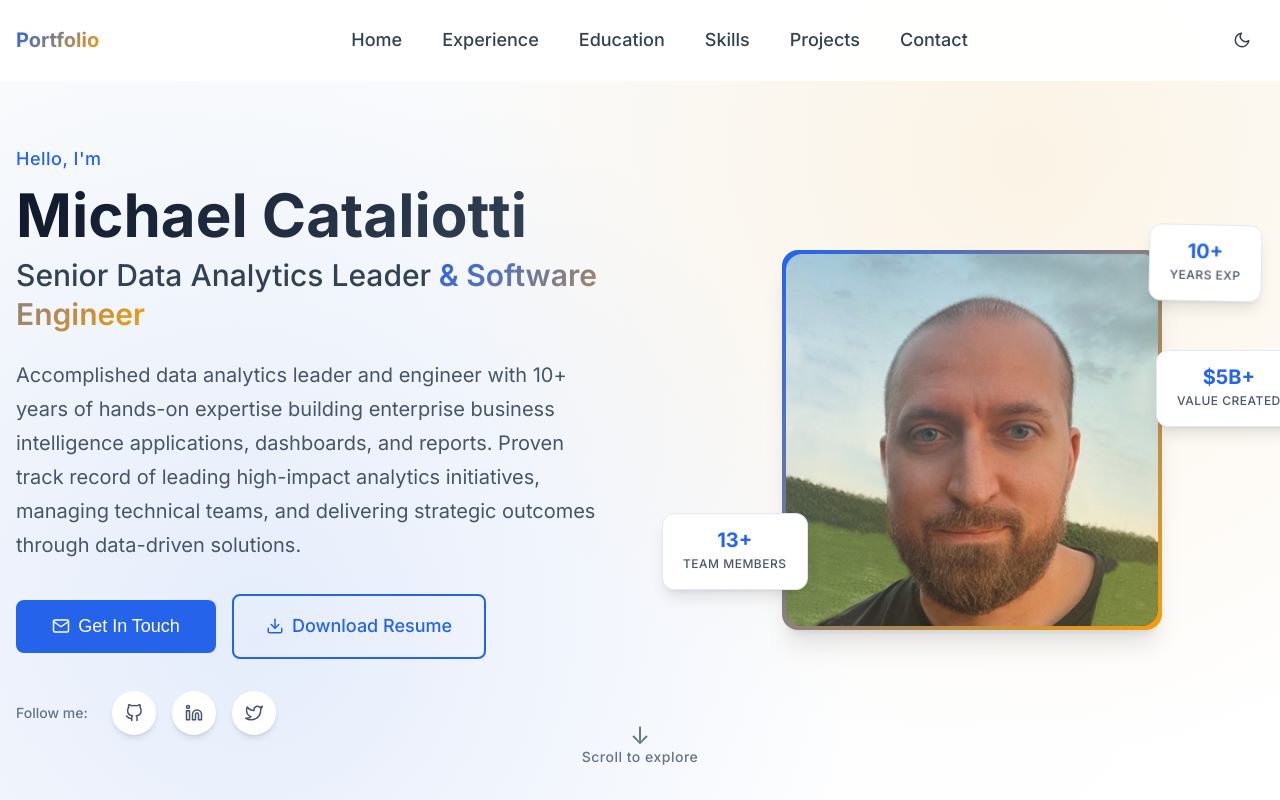
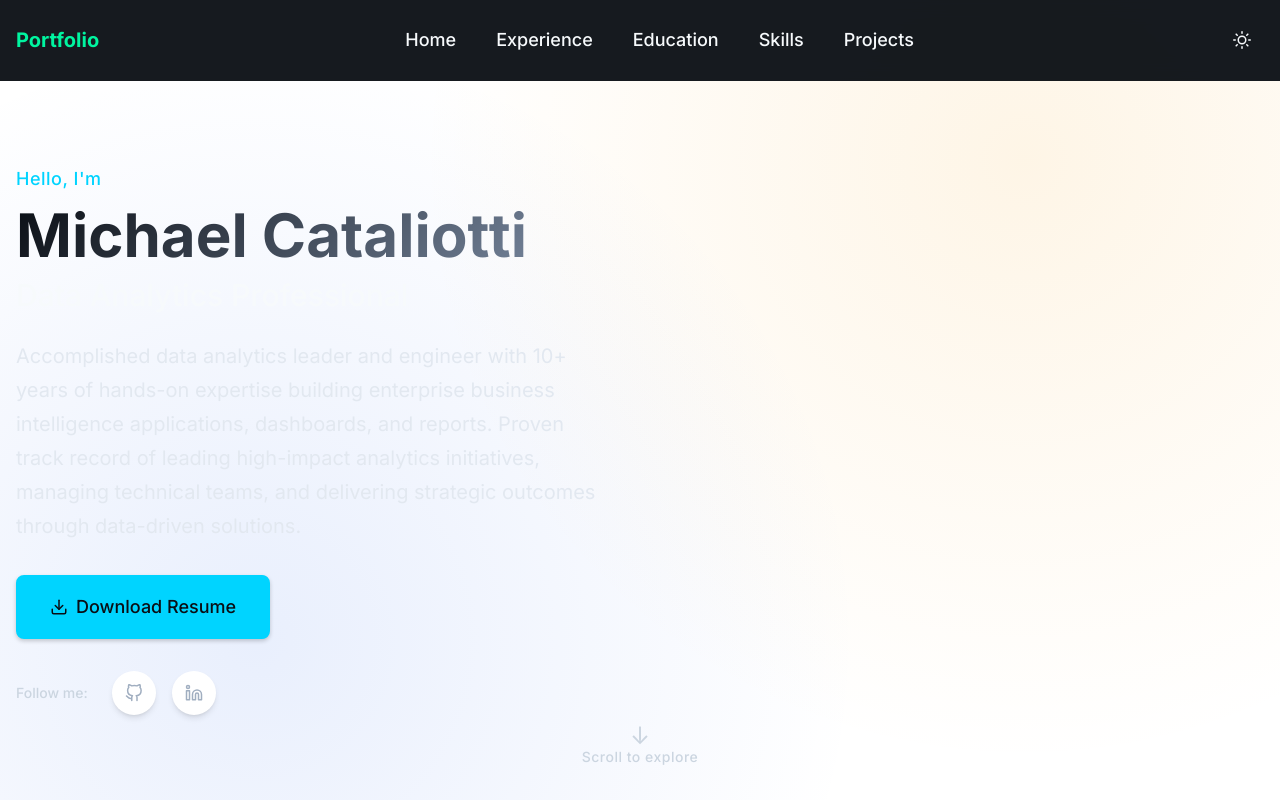
Before and after one commit to mikec2611/personal-portfolio, a React (Create React App) app: page / in a window 1280 px wide. Shown: the top 800 px of the page. Built offline with nearby package versions, Linux system fonts and the light colour scheme.

Commit message:
Update design: implement flat tech theme with default dark mode and update professional title

```diff
--- a/public/index.html
+++ b/public/index.html
@@ -5,22 +5,22 @@
     <link rel="icon" href="%PUBLIC_URL%/favicon.ico" />
     <meta name="viewport" content="width=device-width, initial-scale=1" />
     <meta name="theme-color" content="#000000" />
-    <meta name="description" content="Michael Cataliotti - Senior Data Analytics Leader & Software Engineer with 10+ years experience in business intelligence, team leadership, and enterprise applications" />
+    <meta name="description" content="Michael Cataliotti - Data Analytics Professional with 10+ years experience in business intelligence, team leadership, and enterprise applications" />
     <meta name="keywords" content="data analytics, business intelligence, software engineering, python, sql, leadership, tableau, teradata" />
     <meta name="author" content="Michael Cataliotti" />
 
     <!-- Open Graph / Facebook -->
     <meta property="og:type" content="website" />
     <meta property="og:url" content="https://yourportfolio.com/" />
-    <meta property="og:title" content="Michael Cataliotti - Data Analytics Leader & Software Engineer" />
-    <meta property="og:description" content="Senior Data Analytics Leader with 10+ years experience in business intelligence, team leadership, and enterprise applications" />
+    <meta property="og:title" content="Michael Cataliotti - Data Analytics Professional" />
+    <meta property="og:description" content="Data Analytics Professional with 10+ years experience in business intelligence, team leadership, and enterprise applications" />
     <meta property="og:image" content="%PUBLIC_URL%/og-image.jpg" />
 
     <!-- Twitter -->
     <meta property="twitter:card" content="summary_large_image" />
     <meta property="twitter:url" content="https://yourportfolio.com/" />
-    <meta property="twitter:title" content="Michael Cataliotti - Data Analytics Leader & Software Engineer" />
-    <meta property="twitter:description" content="Senior Data Analytics Leader with 10+ years experience in business intelligence, team leadership, and enterprise applications" />
+    <meta property="twitter:title" content="Michael Cataliotti - Data Analytics Professional" />
+    <meta property="twitter:description" content="Data Analytics Professional with 10+ years experience in business intelligence, team leadership, and enterprise applications" />
     <meta property="twitter:image" content="%PUBLIC_URL%/og-image.jpg" />
 
     <link rel="apple-touch-icon" href="%PUBLIC_URL%/logo192.png" />
@@ -31,7 +31,7 @@
     <link rel="preconnect" href="https://fonts.gstatic.com" crossorigin>
     <link href="https://fonts.googleapis.com/css2?family=Inter:wght@300;400;500;600;700&family=Fira+Code:wght@400;500&display=swap" rel="stylesheet">
 
-    <title>Michael Cataliotti - Data Analytics Leader & Software Engineer</title>
+    <title>Michael Cataliotti - Data Analytics Professional</title>
   </head>
   <body>
     <noscript>You need to enable JavaScript to run this app.</noscript>
--- a/src/App.css
+++ b/src/App.css
@@ -1,27 +1,41 @@
 /* Global Variables */
 :root {
-  /* Colors */
-  --primary-color: #2563eb;
-  --primary-dark: #1d4ed8;
-  --primary-light: #3b82f6;
-  --secondary-color: #64748b;
-  --accent-color: #f59e0b;
-  --success-color: #10b981;
-  --warning-color: #f59e0b;
-  --error-color: #ef4444;
+  /* Tech Theme - Flat Professional Palette */
+  --primary-color: #1a202c;      /* Deep tech navy */
+  --primary-dark: #0f1419;       /* Darker navy for hovers */
+  --primary-light: #2d3748;      /* Lighter tech gray */
+  --secondary-color: #4a5568;     /* Tech gray */
+  --accent-color: #00d4ff;       /* Electric cyan - tech highlight */
+  --accent-warm: #ff6b35;        /* Tech orange for contrast */
+  --accent-green: #00f5a0;       /* Terminal green */
+  --success-color: #48bb78;      /* Flat green */
+  --warning-color: #ed8936;      /* Flat orange */
+  --error-color: #f56565;        /* Flat red */
 
-  /* Neutral Colors */
+  /* Light Theme Neutral Colors */
   --white: #ffffff;
-  --gray-50: #f8fafc;
-  --gray-100: #f1f5f9;
-  --gray-200: #e2e8f0;
-  --gray-300: #cbd5e1;
-  --gray-400: #94a3b8;
-  --gray-500: #64748b;
-  --gray-600: #475569;
-  --gray-700: #334155;
-  --gray-800: #1e293b;
-  --gray-900: #0f172a;
+  --gray-50: #f8fafc;            /* Lightest background */
+  --gray-100: #f1f5f9;          /* Card backgrounds */
+  --gray-200: #e2e8f0;          /* Borders light */
+  --gray-300: #cbd5e1;          /* Borders medium */
+  --gray-400: #94a3b8;          /* Text muted */
+  --gray-500: #64748b;          /* Text secondary */
+  --gray-600: #475569;          /* Text primary light */
+  --gray-700: #334155;          /* Headings light */
+  --gray-800: #1e293b;          /* Dark text */
+  --gray-900: #0f172a;          /* Darkest text */
+
+  /* Additional professional tones */
+  --slate-50: #f8fafc;
+  --slate-100: #f1f5f9;
+  --slate-200: #e2e8f0;
+  --slate-300: #cbd5e1;
+  --slate-400: #94a3b8;
+  --slate-500: #64748b;
+  --slate-600: #475569;
+  --slate-700: #334155;
+  --slate-800: #1e293b;
+  --slate-900: #0f172a;
 
   /* Typography */
   --font-family-primary: 'Inter', -apple-system, BlinkMacSystemFont, 'Segoe UI', 'Roboto', sans-serif;
@@ -82,22 +96,46 @@
   --container-2xl: 1536px;
 }
 
-/* Dark Mode Variables */
+/* Dark Mode Variables - Tech Dark Theme */
 [data-theme="dark"] {
-  --primary-color: #60a5fa;
-  --primary-dark: #3b82f6;
-  --primary-light: #93c5fd;
-  --white: var(--gray-900);
-  --gray-50: var(--gray-800);
-  --gray-100: var(--gray-700);
-  --gray-200: var(--gray-600);
-  --gray-300: var(--gray-500);
-  --gray-400: var(--gray-400);
-  --gray-500: var(--gray-300);
-  --gray-600: var(--gray-200);
-  --gray-700: var(--gray-100);
-  --gray-800: var(--gray-50);
-  --gray-900: #ffffff;
+  /* Tech dark mode colors - flat and modern */
+  --primary-color: #00d4ff;      /* Electric cyan as primary in dark */
+  --primary-dark: #00b8e6;       /* Darker cyan for hovers */
+  --primary-light: #33ddff;      /* Lighter cyan for accents */
+  --accent-color: #00f5a0;       /* Terminal green accent */
+  --accent-warm: #ff8c42;        /* Bright tech orange */
+
+  /* Dark theme background system - tech inspired */
+  --white: #0a0e14;              /* Deep tech background */
+  --gray-50: #1a202c;            /* Secondary background */
+  --gray-100: #2d3748;          /* Card backgrounds */
+  --gray-200: #4a5568;          /* Elevated surfaces */
+  --gray-300: #718096;          /* Borders and dividers */
+  --gray-400: #a0aec0;          /* Muted text */
+  --gray-500: #cbd5e0;          /* Secondary text */
+  --gray-600: #e2e8f0;          /* Primary text */
+  --gray-700: #f7fafc;          /* Headings */
+  --gray-800: #ffffff;          /* High contrast text */
+  --gray-900: #ffffff;          /* Maximum contrast */
+
+  /* Dark theme slate system - tech colors */
+  --slate-50: #0a0e14;          /* Deepest tech background */
+  --slate-100: #1a202c;         /* Panel backgrounds */
+  --slate-200: #2d3748;         /* Card surfaces */
+  --slate-300: #4a5568;         /* Interactive surfaces */
+  --slate-400: #718096;         /* Subtle borders */
+  --slate-500: #a0aec0;         /* Text muted */
+  --slate-600: #cbd5e0;         /* Text secondary */
+  --slate-700: #e2e8f0;         /* Text primary */
+  --slate-800: #f7fafc;         /* Headings */
+  --slate-900: #ffffff;         /* High contrast */
+
+  /* Dark mode specific additions - tech surfaces */
+  --surface-primary: #1a202c;    /* Primary surface color */
+  --surface-secondary: #2d3748;  /* Secondary surface color */
+  --surface-elevated: #4a5568;   /* Elevated/hover surfaces */
+  --border-subtle: #2d3748;      /* Subtle borders */
+  --border-default: #4a5568;     /* Default borders */
 }
 
 /* Reset and Base Styles */
@@ -192,12 +230,58 @@ a:hover {
   content: '';
   width: 60px;
   height: 4px;
-  background: linear-gradient(90deg, var(--primary-color), var(--accent-color));
+  background: var(--accent-color);
   border-radius: var(--radius-full);
   position: absolute;
   bottom: -var(--spacing-3);
   left: 50%;
   transform: translateX(-50%);
+}
+
+/* Flat tech design elements */
+.tech-primary {
+  background: var(--primary-color);
+  color: var(--white);
+}
+
+.tech-accent {
+  background: var(--accent-color);
+  color: var(--primary-color);
+}
+
+.tech-text-highlight {
+  color: var(--accent-color);
+  font-weight: 600;
+}
+
+/* Tech-inspired flat borders */
+.tech-border {
+  border: 2px solid var(--accent-color);
+}
+
+.tech-border-subtle {
+  border: 1px solid var(--border-default);
+}
+
+/* Tech glow effects (subtle) */
+.tech-glow {
+  box-shadow: 0 0 20px rgba(0, 212, 255, 0.1);
+}
+
+[data-theme="dark"] .tech-glow {
+  box-shadow: 0 0 20px rgba(0, 212, 255, 0.15);
+}
+
+/* Flat card enhancements */
+.tech-card {
+  border: 1px solid var(--border-default);
+  border-radius: var(--radius-lg);
+  background: var(--white);
+}
+
+[data-theme="dark"] .tech-card {
+  background: var(--surface-secondary);
+  border-color: var(--border-subtle);
 }
 
 /* Buttons */
@@ -240,6 +324,32 @@ a:hover {
   transform: translateY(-2px);
 }
 
+/* Flat tech button styles for dark mode */
+[data-theme="dark"] .btn-primary {
+  background: var(--primary-color);
+  box-shadow: 0 2px 4px rgba(0, 0, 0, 0.2);
+  border: 2px solid var(--primary-color);
+}
+
+[data-theme="dark"] .btn-primary:hover {
+  background: var(--primary-dark);
+  border-color: var(--primary-dark);
+  box-shadow: 0 4px 8px rgba(0, 212, 255, 0.3);
+  color: var(--white);
+}
+
+[data-theme="dark"] .btn-secondary {
+  background-color: transparent;
+  border-color: var(--primary-color);
+  color: var(--primary-color);
+}
+
+[data-theme="dark"] .btn-secondary:hover {
+  background: var(--primary-color);
+  border-color: var(--primary-color);
+  color: var(--white);
+}
+
 .btn-lg {
   padding: var(--spacing-4) var(--spacing-8);
   font-size: var(--text-lg);
@@ -252,11 +362,24 @@ a:hover {
   box-shadow: var(--shadow-md);
   padding: var(--spacing-6);
   transition: all var(--transition-base);
+  border: 1px solid var(--gray-200);
 }
 
 .card:hover {
   transform: translateY(-4px);
   box-shadow: var(--shadow-xl);
+}
+
+/* Enhanced card styles for dark mode */
+[data-theme="dark"] .card {
+  background: var(--surface-secondary);
+  border-color: var(--border-subtle);
+  box-shadow: 0 4px 6px rgba(0, 0, 0, 0.3);
+}
+
+[data-theme="dark"] .card:hover {
+  background: var(--surface-elevated);
+  box-shadow: 0 20px 25px rgba(0, 0, 0, 0.4);
 }
 
 /* Responsive Grid */
--- a/src/App.js
+++ b/src/App.js
@@ -6,7 +6,7 @@ import WorkHistory from './components/WorkHistory';
 import Education from './components/Education';
 import Skills from './components/Skills';
 import Projects from './components/Projects';
-import Contact from './components/Contact';
+
 import Footer from './components/Footer';
 
 function App() {
@@ -19,7 +19,6 @@ function App() {
         <Education />
         <Skills />
         <Projects />
-        <Contact />
       </main>
       <Footer />
     </div>
--- a/src/components/Header.css
+++ b/src/components/Header.css
@@ -18,12 +18,14 @@
 }
 
 [data-theme="dark"] .header {
-  background-color: rgba(15, 23, 42, 0.95);
+  background-color: rgba(10, 14, 20, 0.95);
+  backdrop-filter: blur(10px);
 }
 
 [data-theme="dark"] .header--scrolled {
-  background-color: rgba(15, 23, 42, 0.98);
-  border-bottom-color: var(--gray-700);
+  background-color: rgba(10, 14, 20, 0.98);
+  border-bottom-color: var(--border-subtle);
+  box-shadow: 0 2px 8px rgba(0, 0, 0, 0.3);
 }
 
 .header__content {
@@ -49,10 +51,8 @@
 }
 
 .header__logo-text {
-  background: linear-gradient(135deg, var(--primary-color), var(--accent-color));
-  -webkit-background-clip: text;
-  -webkit-text-fill-color: transparent;
-  background-clip: text;
+  color: var(--accent-color);
+  font-weight: 700;
 }
 
 /* Desktop Navigation */
@@ -94,7 +94,7 @@
   left: 0;
   width: 0;
   height: 2px;
-  background: linear-gradient(90deg, var(--primary-color), var(--accent-color));
+  background: var(--accent-color);
   transition: width var(--transition-base);
 }
 
@@ -133,7 +133,8 @@
 
 [data-theme="dark"] .header__theme-toggle:hover,
 [data-theme="dark"] .header__mobile-menu-toggle:hover {
-  background-color: var(--gray-700);
+  background-color: var(--surface-elevated);
+  color: var(--accent-color);
 }
 
 .header__mobile-menu-toggle {
@@ -154,8 +155,9 @@
 }
 
 [data-theme="dark"] .header__mobile-menu {
-  background-color: var(--gray-800);
-  border-color: var(--gray-700);
+  background-color: var(--surface-primary);
+  border-color: var(--border-subtle);
+  box-shadow: 0 10px 25px rgba(0, 0, 0, 0.4);
 }
 
 .header__mobile-menu--open {
@@ -173,7 +175,7 @@
 }
 
 [data-theme="dark"] .header__mobile-nav-item {
-  border-bottom-color: var(--gray-700);
+  border-bottom-color: var(--border-subtle);
 }
 
 .header__mobile-nav-item:last-child {
@@ -196,7 +198,8 @@
 }
 
 [data-theme="dark"] .header__mobile-nav-link:hover {
-  background-color: var(--gray-700);
+  background-color: var(--surface-elevated);
+  color: var(--accent-color);
 }
 
 /* Desktop Styles */
--- a/src/components/Header.js
+++ b/src/components/Header.js
@@ -19,9 +19,14 @@ const Header = () => {
 
   useEffect(() => {
     const theme = localStorage.getItem('theme');
-    if (theme === 'dark') {
+    if (theme === 'light') {
+      setIsDarkMode(false);
+      document.documentElement.removeAttribute('data-theme');
+    } else {
+      // Default to dark mode
       setIsDarkMode(true);
       document.documentElement.setAttribute('data-theme', 'dark');
+      localStorage.setItem('theme', 'dark');
     }
   }, []);
 
@@ -43,8 +48,7 @@ const Header = () => {
     { name: 'Experience', href: '#work' },
     { name: 'Education', href: '#education' },
     { name: 'Skills', href: '#skills' },
-    { name: 'Projects', href: '#projects' },
-    { name: 'Contact', href: '#contact' }
+    { name: 'Projects', href: '#projects' }
   ];
 
   const scrollToSection = (href) => {
--- a/src/components/Hero.js
+++ b/src/components/Hero.js
@@ -1,6 +1,6 @@
 import React from 'react';
 import { motion } from 'framer-motion';
-import { FiDownload, FiMail, FiGithub, FiLinkedin, FiTwitter } from 'react-icons/fi';
+import { FiDownload, FiGithub, FiLinkedin } from 'react-icons/fi';
 import { useInView } from 'react-intersection-observer';
 import './Hero.css';
 
@@ -34,16 +34,10 @@ const Hero = () => {
 
   const socialLinks = [
     { name: 'GitHub', icon: FiGithub, url: 'https://github.com/mikec2611' },
-    { name: 'LinkedIn', icon: FiLinkedin, url: 'https://linkedin.com/in/mikec2611' },
-    { name: 'Twitter', icon: FiTwitter, url: 'https://twitter.com/mikec2611' }
+    { name: 'LinkedIn', icon: FiLinkedin, url: 'https://linkedin.com/in/mikec2611' }
   ];
 
-  const scrollToContact = () => {
-    const element = document.querySelector('#contact');
-    if (element) {
-      element.scrollIntoView({ behavior: 'smooth' });
-    }
-  };
+
 
   return (
     <section id="hero" className="hero">
@@ -65,8 +59,7 @@ const Hero = () => {
             </motion.h1>
 
             <motion.h2 className="hero__title" variants={itemVariants}>
-              <span className="hero__title-text">Senior Data Analytics Leader</span>
-              <span className="hero__title-accent"> & Software Engineer</span>
+              <span className="hero__title-text">Data Analytics Professional</span>
             </motion.h2>
 
             <motion.p className="hero__description" variants={itemVariants}>
@@ -77,16 +70,9 @@ const Hero = () => {
             </motion.p>
 
             <motion.div className="hero__actions" variants={itemVariants}>
-              <button
-                className="btn btn-primary btn-lg hero__cta"
-                onClick={scrollToContact}
-              >
-                <FiMail />
-                Get In Touch
-              </button>
               <a
                 href="/resume.pdf"
-                className="btn btn-secondary btn-lg hero__resume"
+                className="btn btn-primary btn-lg hero__resume"
                 download
                 target="_blank"
                 rel="noopener noreferrer"
@@ -120,79 +106,7 @@ const Hero = () => {
             </motion.div>
           </div>
 
-          <div className="hero__visual">
-            <motion.div
-              className="hero__image-container"
-              variants={itemVariants}
-              whileHover={{ scale: 1.05 }}
-              transition={{ duration: 0.3 }}
-            >
-              <div className="hero__image">
-                <img
-                  src={`${process.env.PUBLIC_URL}/images/profile/headshot.jpg`}
-                  alt="Michael Cataliotti - Professional headshot"
-                  className="hero__image-photo"
-                />
-                <div className="hero__image-overlay"></div>
-              </div>
 
-              <motion.div
-                className="hero__floating-card hero__floating-card--1"
-                animate={{
-                  y: [0, -10, 0],
-                  rotate: [0, 2, 0]
-                }}
-                transition={{
-                  duration: 4,
-                  repeat: Infinity,
-                  ease: "easeInOut"
-                }}
-              >
-                <div className="hero__card-content">
-                  <span className="hero__card-number">10+</span>
-                  <span className="hero__card-label">Years Exp</span>
-                </div>
-              </motion.div>
-
-              <motion.div
-                className="hero__floating-card hero__floating-card--2"
-                animate={{
-                  y: [0, 10, 0],
-                  rotate: [0, -2, 0]
-                }}
-                transition={{
-                  duration: 3,
-                  repeat: Infinity,
-                  ease: "easeInOut",
-                  delay: 1
-                }}
-              >
-                <div className="hero__card-content">
-                  <span className="hero__card-number">13+</span>
-                  <span className="hero__card-label">Team Members</span>
-                </div>
-              </motion.div>
-
-              <motion.div
-                className="hero__floating-card hero__floating-card--3"
-                animate={{
-                  y: [0, -8, 0],
-                  rotate: [0, 1, 0]
-                }}
-                transition={{
-                  duration: 5,
-                  repeat: Infinity,
-                  ease: "easeInOut",
-                  delay: 2
-                }}
-              >
-                <div className="hero__card-content">
-                  <span className="hero__card-number">$5B+</span>
-                  <span className="hero__card-label">Value Created</span>
-                </div>
-              </motion.div>
-            </motion.div>
-          </div>
         </motion.div>
 
         <motion.div
--- a/src/index.css
+++ b/src/index.css
@@ -13,8 +13,9 @@ body {
 }
 
 [data-theme="dark"] .footer {
-  background-color: var(--gray-950, #020617);
+  background-color: var(--slate-50);
   color: var(--gray-400);
+  border-top: 1px solid var(--border-subtle);
 }
 
 .footer__content {
```
